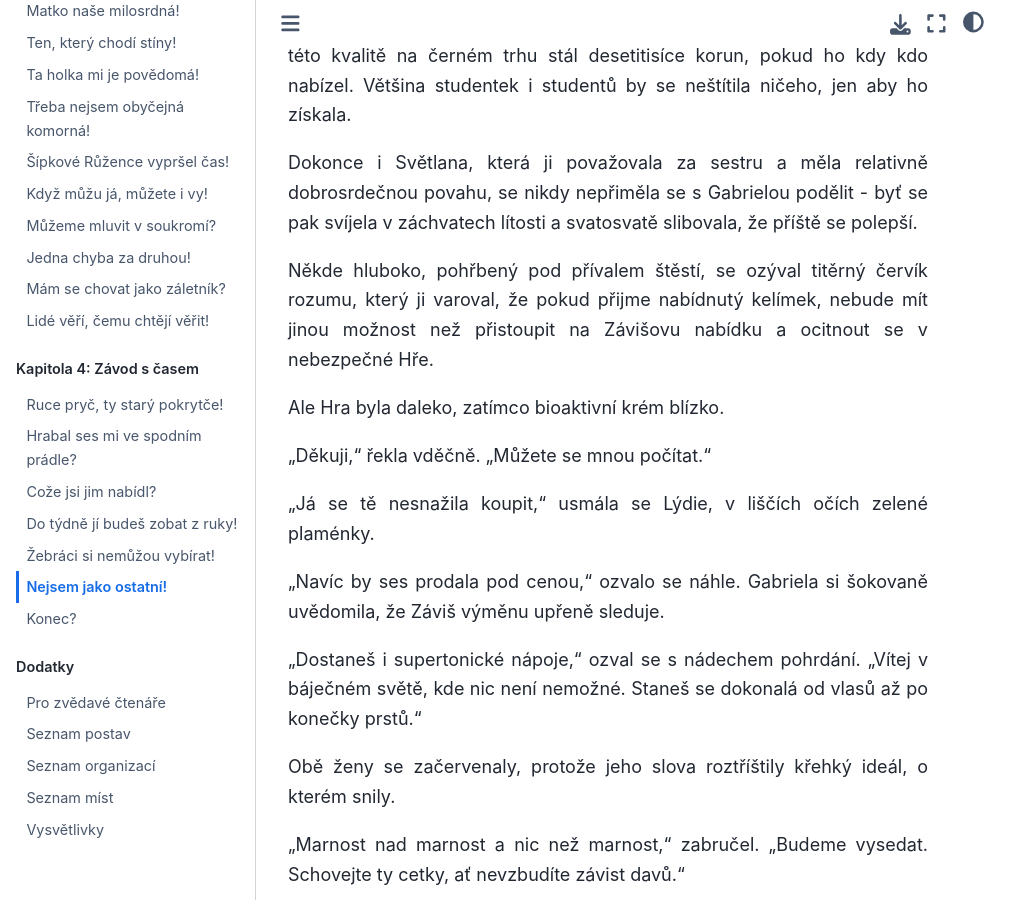
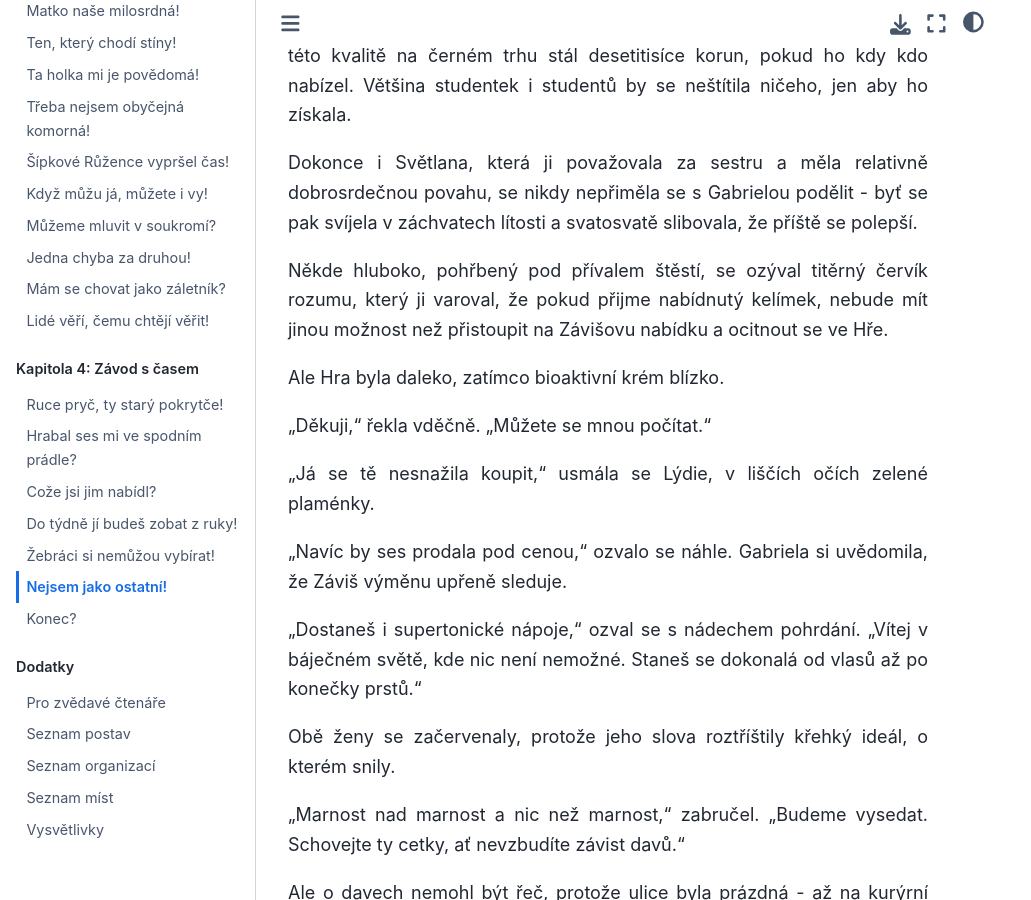
Before and after one commit to hanpari/sest-spolecniku, a Sphinx documentation site: the page built from source/sest_spolecniku/004-zavod-s-casem/06.md, in a window 1280 px wide and 900 px high, scrolled down 2513 px. Shown: the whole window, without its empty margins (0-1031 px from the left). Built offline with Sphinx 7.4.7 and the Sphinx Book theme 1.1.4, drawn with Linux system fonts in a browser that asks for light colours; some of the changed text lies outside the part shown.

Commit message:
07 update

```diff
--- a/source/sest_spolecniku/004-zavod-s-casem/06.md
+++ b/source/sest_spolecniku/004-zavod-s-casem/06.md
@@ -24,7 +24,7 @@
 
 *Chudák Lýdie,* pomyslela si Gabriela. *Kdyby se mne Velehradský dotkl, umřela bych odporem.*
 
-I když tušila, že Záviš má důvod, proč se neobtěžuje s návštěvou kosmetické kliniky, jak by každý pravověrný stříbronos udělal, nemohla si pomoct, aby na ty dvě odlišné ruce nezírala.
+I když tušila, že Záviš má důvod, proč se neobtěžuje s návštěvou kosmetické kliniky (jak by každý pravověrný stříbronos udělal) nemohla si pomoct, aby na ty dvě odlišné ruce nezírala.
 
 Lýdii ale trápilo něco jiného.
 
@@ -54,7 +54,7 @@
 
 Dokonce i Světlana, která ji považovala za sestru a měla relativně dobrosrdečnou povahu, se nikdy nepřiměla se s Gabrielou podělit - byť se pak svíjela v záchvatech lítosti a svatosvatě slibovala, že příště se polepší.
 
-Někde hluboko, pohřbený pod přívalem štěstí, se ozýval titěrný červík rozumu, který ji varoval, že pokud přijme nabídnutý kelímek, nebude mít jinou možnost než přistoupit na Závišovu nabídku a ocitnout se v nebezpečné Hře.
+Někde hluboko, pohřbený pod přívalem štěstí, se ozýval titěrný červík rozumu, který ji varoval, že pokud přijme nabídnutý kelímek, nebude mít jinou možnost než přistoupit na Závišovu nabídku a ocitnout se ve Hře.
 
 Ale Hra byla daleko, zatímco bioaktivní krém blízko.
 
@@ -62,7 +62,7 @@
 
 "Já se tě nesnažila koupit," usmála se Lýdie, v liščích očích zelené plaménky.
 
-"Navíc by ses prodala pod cenou," ozvalo se náhle. Gabriela si šokovaně uvědomila, že Záviš výměnu upřeně sleduje.
+"Navíc by ses prodala pod cenou," ozvalo se náhle. Gabriela si uvědomila, že Záviš výměnu upřeně sleduje.
 
 "Dostaneš i supertonické nápoje," ozval se s nádechem pohrdání. "Vítej v báječném světě, kde nic není nemožné. Staneš se dokonalá od vlasů až po konečky prstů."
 
```
Also changed, not shown: other parts of source/sest_spolecniku/004-zavod-s-casem/06.md (+3 -3 lines), source/_templates/layout.html (added, +16 -0 lines), source/sest_spolecniku/004-zavod-s-casem/05.md (+1 -1 lines), source/sest_spolecniku/004-zavod-s-casem/07.md (added, +63 -0 lines).
